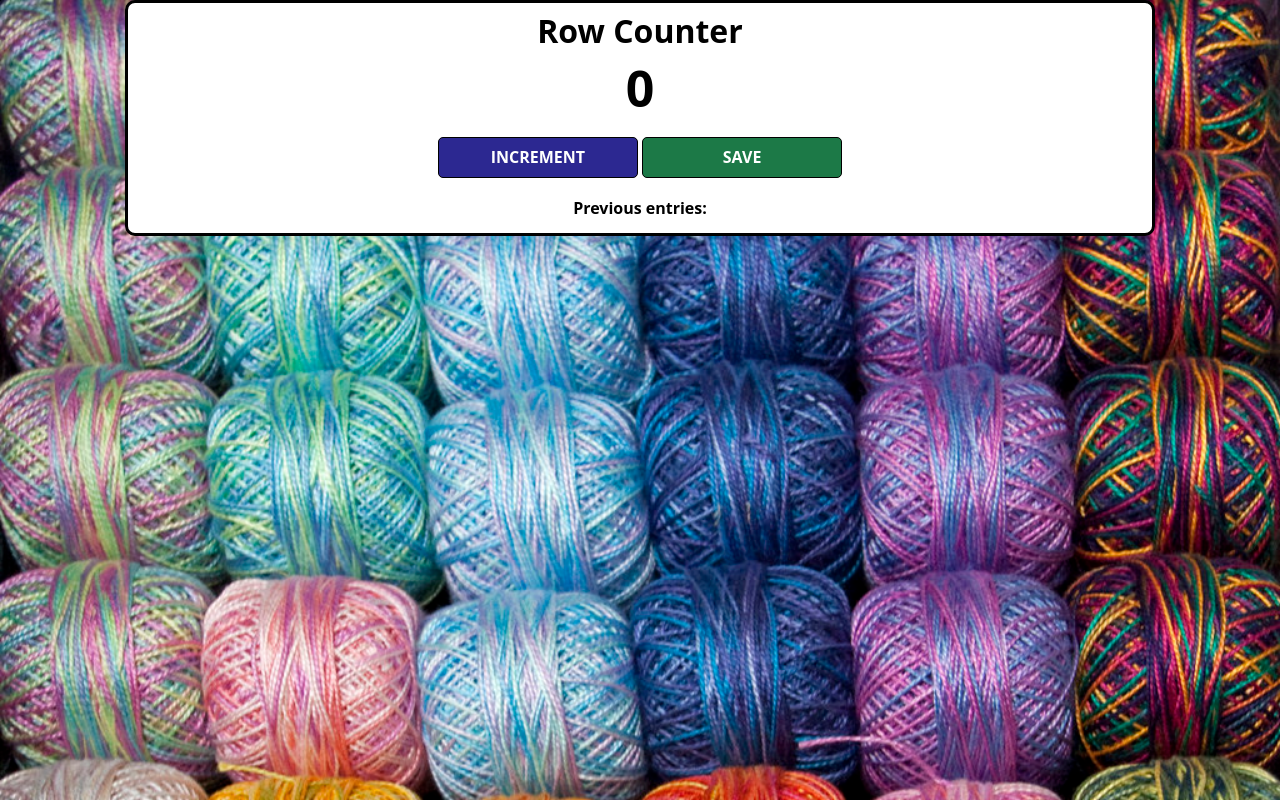
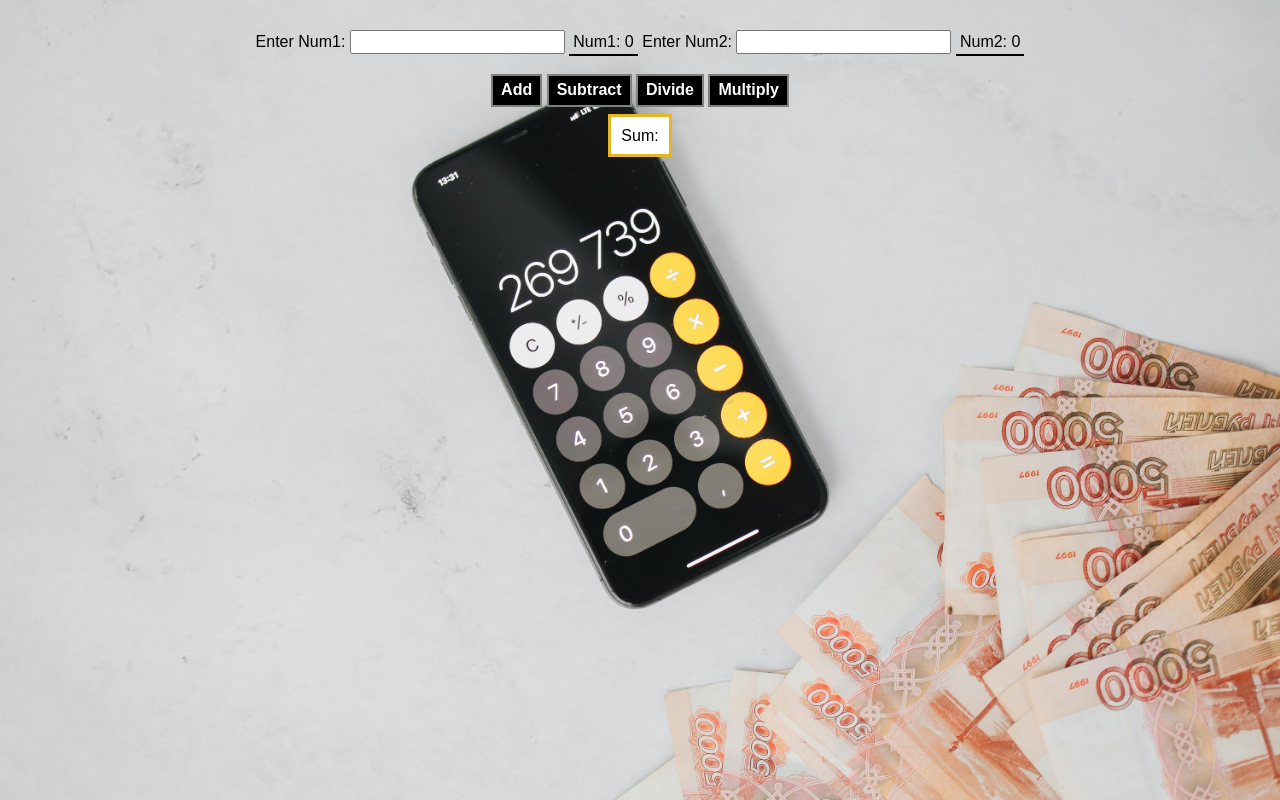
Before and after one commit to 1377-hub/miniature-train, a website built with Vite: page index.html in a window 1280 px wide. Built offline with nearby package versions, Linux system fonts and the light colour scheme.

Commit message:
Simple calculator
created from scratch

```diff
--- a/index.css
+++ b/index.css
@@ -1,49 +1,30 @@
 body {
-    background-image: url("yarn.jpeg");
+    font-family: Arial, Helvetica, sans-serif;
+    padding: 20px 0;
+    margin: 10px;
+    text-align: center;
+    background-image: url('calc.jpg');
     background-size: cover;
-    font-family: 'Open Sans', 'Helvetica Neue', sans-serif;
-    text-align: center;
-    height: 100vh;
 }
 
-.container {
-    background: white;
-    max-width: 80%;
-    margin: auto;
-    border: 3px solid black;
-    border-radius: 10px;
-}
-
-h1 {
-    margin-top: 10px;
-    margin-bottom: 10px;
-}
-
-h2 {
-    font-size: 50px;
-    margin-top: 0;
-    margin-bottom: 20px;
+span {
+    border-bottom: 2px solid black;
+    padding: 4px;
 }
 
 button {
-    border: 1px solid black;
-    padding-top: 10px;
-    padding-bottom: 10px;
+    margin: 20px 0;
+    background: rgb(0, 0, 0);
     color: white;
+    border: 2px solid grey;
     font-weight: bold;
-    width: 200px;
-    margin-bottom: 5px;
-    border-radius: 5px;
+    cursor: pointer;
+    padding: 5px 8px;
 }
 
-#increment-btn {
-    background: #2C2891;
+#sum-el {
+    background: white; /* Add white background */
+    border: 3px solid rgb(230, 182, 39); /* Add black border */
+    padding: 10px; /* Adjust padding as needed */
+    margin-top: 20px; /* Adjust margin as needed */
 }
-
-#save-btn {
-    background: #1C7947;
-}
-
-#save-el {
-    font-weight: bold;
-}
--- a/index.html
+++ b/index.html
@@ -1,17 +1,24 @@
-<html>
-    <head><link rel="stylesheet" href="https://cdnjs.cloudflare.com/ajax/libs/normalize/8.0.1/normalize.css">
-        <link rel="stylesheet" href="index.css">
-    </head>
-    <body>
-        <div class="container">
-            <h1>Row Counter</h1>
-            <h2 id="count-el">0</h2>
-            <button id="increment-btn" onclick="increment()">INCREMENT</button>
-            <button id="save-btn" onclick="save()">SAVE</button>
-            <p id="save-el">Previous entries: </p>
-        </div>
-        <script src="index.js">
-            nnerText
-        </script>
-    </body>
+<!DOCTYPE html>
+<html lang="en">
+<head>
+    <link rel="stylesheet" href="https://cdnjs.cloudflare.com/ajax/libs/normalize/8.0.1/normalize.css">
+    <link rel="stylesheet" href="index.css">
+</head>
+<body>
+    <label for="num1-input">Enter Num1:</label>
+    <input type="number" id="num1-input" />
+    <span id="num1-el"></span>
+
+    <label for="num2-input">Enter Num2:</label>
+    <input type="number" id="num2-input" />
+    <span id="num2-el"></span>
+    <br>
+    <button onclick="add()">Add</button>
+    <button onclick="subtract()">Subtract</button>
+    <button onclick="divide()">Divide</button>
+    <button onclick="multiply()">Multiply</button>
+    <br>
+    <span id="sum-el">Sum: </span>
+    <script src="index.js"></script>
+</body>
 </html>
--- a/index.js
+++ b/index.js
@@ -1,15 +1,39 @@
-let saveEl = document.getElementById("save-el")
-let countEl = document.getElementById("count-el")
-let count = 0
+let num1 = 0; // Initialize num1 with a default value
+let num2 = 0; // Initialize num2 with a default value
 
-function increment() {
-    count += 1
-    countEl.textContent = count
+document.getElementById("num1-el").textContent = "Num1: " + num1;
+document.getElementById("num2-el").textContent = "Num2: " + num2;
+
+function updateNumbers() {
+    num1 = parseFloat(document.getElementById("num1-input").value) || 0;
+    num2 = parseFloat(document.getElementById("num2-input").value) || 0;
+
+    document.getElementById("num1-el").textContent = "Num1: " + num1;
+    document.getElementById("num2-el").textContent = "Num2: " + num2;
 }
 
-function save() {
-    let countStr = count + " - "
-    saveEl.textContent += countStr
-    countEl.textContent = 0
-    count = 0
+let sumEl = document.getElementById("sum-el");
+
+function add() {
+    updateNumbers();
+    let result = num1 + num2;
+    sumEl.textContent = "Sum: " + result;
 }
+
+function subtract() {
+    updateNumbers();
+    let result = num1 - num2;
+    sumEl.textContent = "Sum: " + result;
+}
+
+function divide() {
+    updateNumbers();
+    let result = num1 / num2;
+    sumEl.textContent = "Sum: " + result;
+}
+
+function multiply() {
+    updateNumbers();
+    let result = num1 * num2;
+    sumEl.textContent = "Sum: " + result;
+}
```
Also changed, not shown: calc.jpg (added).
